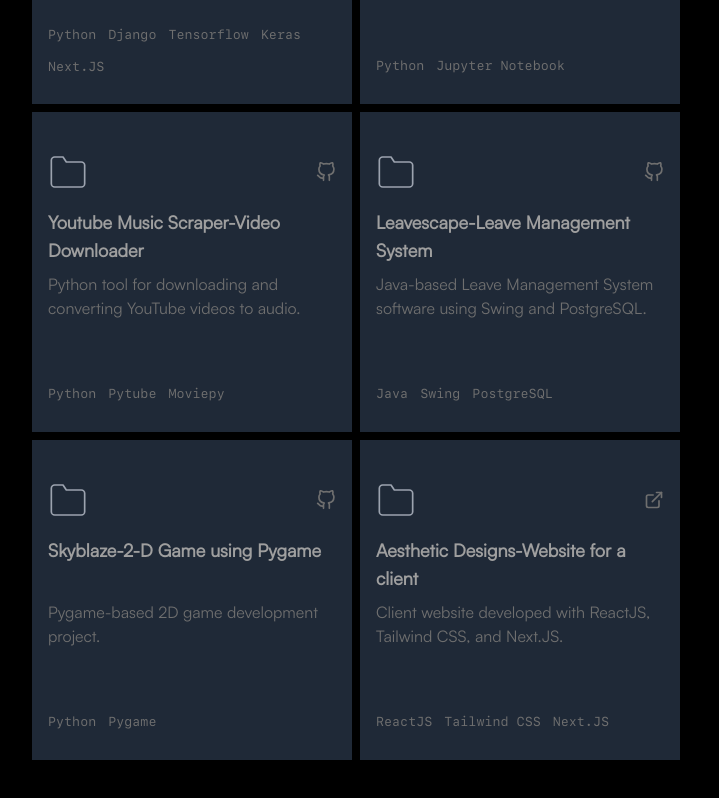
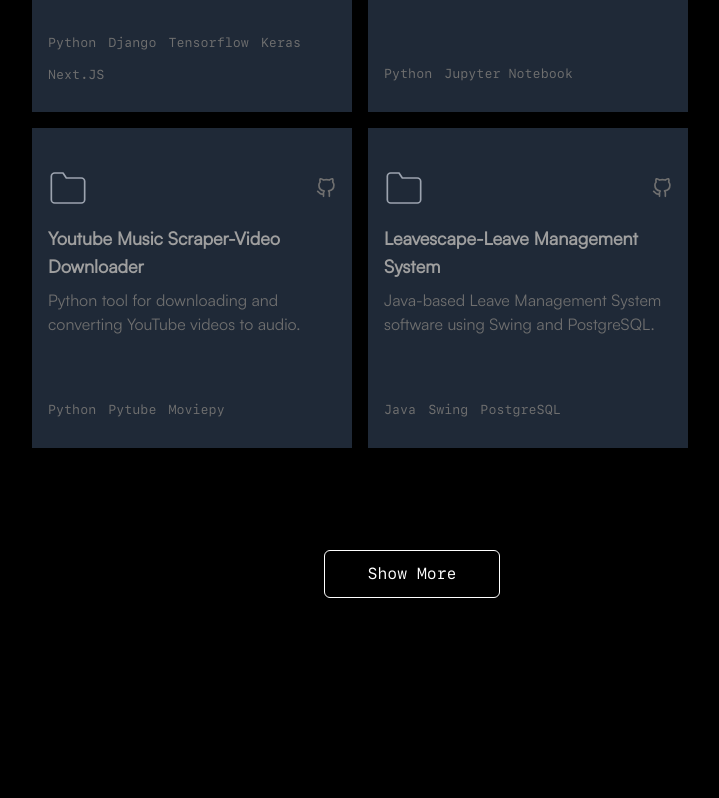
Before and after one commit to Rohithk2003/portfolio, a Next.js app: page / in a window 1280 px wide. Shown: the part 4948-5746 px from the top of the page, without its empty margins (280-999 px from the left). After the commit the page ends 5636 px from the top, so only its background shows below. Built offline with nearby package versions, Linux system fonts and the light colour scheme; what tailwindcss-animated would draw is missing.

Commit message:
increased gap

```diff
--- a/components/otherProjects.js
+++ b/components/otherProjects.js
@@ -81,8 +81,18 @@ const projectsReducedDescriptions = [
 		description:
 			"Client website developed with ReactJS, Tailwind CSS, and Next.JS.",
 		tools: ["ReactJS", "Tailwind CSS", "Next.JS"],
-		website_url: "https://aestheticdesigns.vercel.ap",
+		website_url: "https://aestheticdesigns.vercel.app",
 		url: "",
+	},
+	{
+		id: 9,
+		project_name: "Modiva",
+		text: "E-Commerce Shopping Website",
+		description:
+			"E-Commerce Shopping Website developed with HTML, CSS and Javascript",
+		tools: ["HTML", "CSS", "Javascript", "Bootstrap"],
+		website_url: "",
+		url: "https://github.com/Rohithk2003/modiva",
 	},
 ];
 
@@ -99,7 +109,7 @@ function useProjectRefs(projects) {
 }
 export default function Project() {
 	const [ref, inView, entry] = useInView({
-		threshold: 0.1,
+		threshold: 0.3,
 		triggerOnce: true,
 	});
 	const onAnimationEndHandler = (elementRef) => {
@@ -152,13 +162,13 @@ export default function Project() {
 			observer.disconnect();
 		};
 	});
-
+	const [showmore, setshowmore] = React.useState(false);
 	return (
 		<div
 			ref={ref}
 			id={"project"}
 			className={`${
-				inView ? "pop-up animate-1" : "opacity-0"
+				inView ? "pop-up animate-4" : "opacity-0"
 			} h-max text-justify mt-28 lg:pt-36  flex flex-wrap  lg:pl-[184px] md:pl-20  pl-5 md:p-20 sm:p-14 p-5 xs:pt-0 pt-20   pr-0 `}
 		>
 			<div className="w-full min-h-20">
@@ -180,7 +190,7 @@ export default function Project() {
 				</div>
 			</div>
 			<ul
-				className={`flex flex-wrap flex-row mt-10 p-16 md:justify-normal justify-center gap-2 pr-0 w-full items-start h-full`}
+				className={`flex flex-wrap flex-row mt-10 p-16 md:justify-normal justify-center gap-4 pr-0 w-full items-start h-full`}
 			>
 				{projectsReducedDescriptions.map((project) => {
 					return (
@@ -190,7 +200,9 @@ export default function Project() {
 							onAnimationEnd={() => {
 								onAnimationEndHandler(projectRefs[project.id]);
 							}}
-							className={`flex flex-col relative  bg-gray-800  pt-10 gap-4 p-4 py-7 w-80 h-80 opacity-0 text-center  `}
+							className={` flex-col relative ${
+								project.id >= 7 ? (showmore ? "flex" : "hidden") : "flex"
+							} bg-gray-800  pt-10 gap-4 p-4 py-7 w-80 h-80 opacity-0 text-center  `}
 							key={project.id}
 						>
 							<div className="flex flex-row justify-between w-full">
@@ -285,6 +297,16 @@ export default function Project() {
 					);
 				})}
 			</ul>
+			<div className="w-full h-24 flex justify-center items-center">
+				<div
+					onClick={() => {
+						setshowmore(!showmore);
+					}}
+					className={`bg-white flex justify-center items-center font-sans sm:mt-7 mt-20 text-black md:ml-0 ml-1 rounded-md sm:w-44 w-32 text-md h-12 btn-style5`}
+				>
+					{showmore ? "Show Less" : "Show More"}
+				</div>
+			</div>
 		</div>
 	);
 }
```
